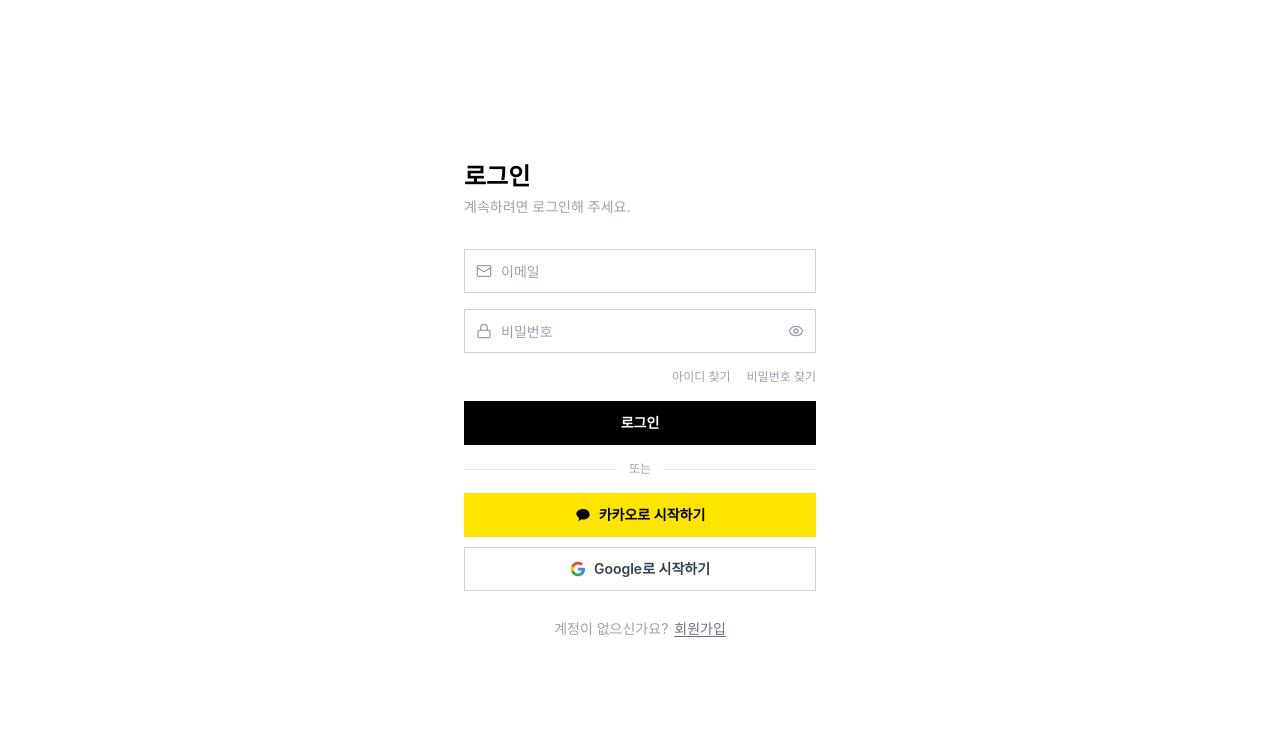
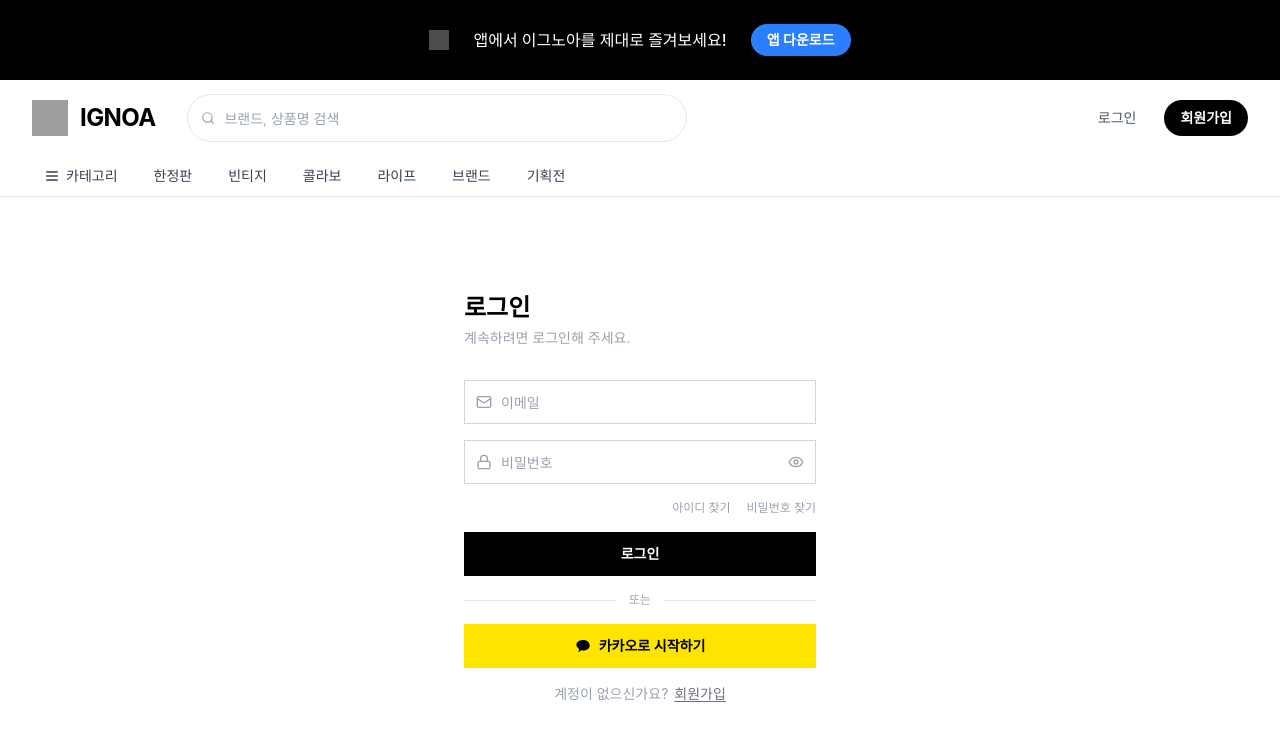
Before and after one commit to ignoa-market/ignoa-web, a React (Vite) app: page /login in a window 1280 px wide. Shown: the top 738 px of the page. Built offline with nearby package versions, Linux system fonts and the light colour scheme; no server answers; grey boxes are pictures that could not be loaded; a web font is replaced by a local one.

Commit message:
feat(auth): 로그인과 회원가입 화면 구성 개선

```diff
--- a/src/components/layout/RootLayout.tsx
+++ b/src/components/layout/RootLayout.tsx
@@ -6,8 +6,8 @@ import { AnnouncementBanner } from "@/components/layout/AnnouncementBanner";
 
 export function Root() {
   const location = useLocation();
-  const hideNavbarPaths = ["/login", "/signup"];
-  const shouldShowNavbar = !hideNavbarPaths.includes(location.pathname);
+  const shouldShowNavbar = true;
+  const shouldShowFooter = !["/login", "/signup"].includes(location.pathname);
 
   return (
     <>
@@ -15,7 +15,7 @@ export function Root() {
       {shouldShowNavbar && <AnnouncementBanner />}
       {shouldShowNavbar && <Navbar />}
       <Outlet />
-      {shouldShowNavbar && <Footer />}
+      {shouldShowFooter && <Footer />}
     </>
   );
 }
--- a/src/pages/LoginPage.tsx
+++ b/src/pages/LoginPage.tsx
@@ -69,12 +69,8 @@ export function LoginPage() {
     window.location.href = `https://kauth.kakao.com/oauth/authorize?${params}`;
   };
 
-  const handleOAuthLogin = (provider: string) => {
-    toast.info(`${provider} 로그인은 준비중입니다`);
-  };
-
   return (
-    <div className="h-screen flex items-center justify-center bg-white">
+    <div className="min-h-screen flex items-center justify-center bg-white pt-[196px]">
         <motion.div
           initial={{ opacity: 0, y: 16 }}
           whileInView={{ opacity: 1, y: 0 }}
@@ -156,7 +152,7 @@ export function LoginPage() {
             </div>
 
             {/* OAuth */}
-            <div className="space-y-2.5">
+            <div>
               <button
                 onClick={handleKakaoLogin}
                 className="w-full h-11 bg-[#FEE500] hover:bg-[#FDD835] text-black text-sm font-semibold transition-all active:scale-[0.98] flex items-center justify-center gap-2"
@@ -166,22 +162,10 @@ export function LoginPage() {
                 </svg>
                 카카오로 시작하기
               </button>
-              <button
-                onClick={() => handleOAuthLogin("구글")}
-                className="w-full h-11 bg-white hover:bg-gray-50 text-gray-700 border border-gray-300 text-sm font-semibold transition-all active:scale-[0.98] flex items-center justify-center gap-2"
-              >
-                <svg className="w-4 h-4" viewBox="0 0 24 24">
-                  <path fill="#4285F4" d="M22.56 12.25c0-.78-.07-1.53-.2-2.25H12v4.26h5.92c-.26 1.37-1.04 2.53-2.21 3.31v2.77h3.57c2.08-1.92 3.28-4.74 3.28-8.09z"/>
-                  <path fill="#34A853" d="M12 23c2.97 0 5.46-.98 7.28-2.66l-3.57-2.77c-.98.66-2.23 1.06-3.71 1.06-2.86 0-5.29-1.93-6.16-4.53H2.18v2.84C3.99 20.53 7.7 23 12 23z"/>
-                  <path fill="#FBBC05" d="M5.84 14.09c-.22-.66-.35-1.36-.35-2.09s.13-1.43.35-2.09V7.07H2.18C1.43 8.55 1 10.22 1 12s.43 3.45 1.18 4.93l2.85-2.22.81-.62z"/>
-                  <path fill="#EA4335" d="M12 5.38c1.62 0 3.06.56 4.21 1.64l3.15-3.15C17.45 2.09 14.97 1 12 1 7.7 1 3.99 3.47 2.18 7.07l3.66 2.84c.87-2.6 3.3-4.53 6.16-4.53z"/>
-                </svg>
-                Google로 시작하기
-              </button>
             </div>
           </div>
 
-          <div className="mt-7 flex items-center justify-center gap-1.5">
+          <div className="mt-4 flex items-center justify-center gap-1.5">
             <span className="text-sm text-gray-400">계정이 없으신가요?</span>
             <button onClick={() => navigate("/signup")} className="text-sm text-gray-500 hover:text-black transition-colors underline underline-offset-2">
               회원가입
--- a/src/pages/SignUpPage.tsx
+++ b/src/pages/SignUpPage.tsx
@@ -186,7 +186,7 @@ export function SignUpPage() {
 
   if (step === "complete") {
     return (
-      <div className="min-h-screen bg-white flex items-center justify-center px-4 relative overflow-hidden">
+      <div className="min-h-screen bg-white flex items-center justify-center px-4 pt-[196px] relative overflow-hidden">
         <div className="absolute inset-0 overflow-hidden pointer-events-none">
           <motion.div animate={{ opacity: [0.1, 0.2, 0.1], scale: [1, 1.2, 1] }} transition={{ duration: 8, repeat: Infinity }} className="absolute top-10 left-10 w-96 h-96 bg-black rounded-full blur-3xl" />
           <motion.div animate={{ opacity: [0.05, 0.15, 0.05], scale: [1, 1.3, 1] }} transition={{ duration: 10, repeat: Infinity, delay: 1 }} className="absolute bottom-10 right-10 w-[500px] h-[500px] bg-gray-400 rounded-full blur-3xl" />
@@ -221,7 +221,7 @@ export function SignUpPage() {
   const currentStep = step as 1 | 2 | 3;
 
   return (
-    <div className="min-h-screen bg-white flex items-center justify-center px-4 py-10">
+    <div className="min-h-screen bg-white flex items-center justify-center px-4 pb-10 pt-[236px]">
       <motion.div initial={{ opacity: 0, y: 20 }} animate={{ opacity: 1, y: 0 }} transition={{ duration: 0.4 }} className="w-full max-w-sm">
 
         {/* Logo */}
--- a/src/router/index.tsx
+++ b/src/router/index.tsx
@@ -51,11 +51,17 @@ export const router = createBrowserRouter([
   },
   {
     path: "/login",
-    Component: LoginPage,
+    Component: Root,
+    children: [
+      { index: true, Component: LoginPage },
+    ],
   },
   {
     path: "/signup",
-    Component: SignUpPage,
+    Component: Root,
+    children: [
+      { index: true, Component: SignUpPage },
+    ],
   },
   {
     path: "/oauth/kakao/callback",
```
